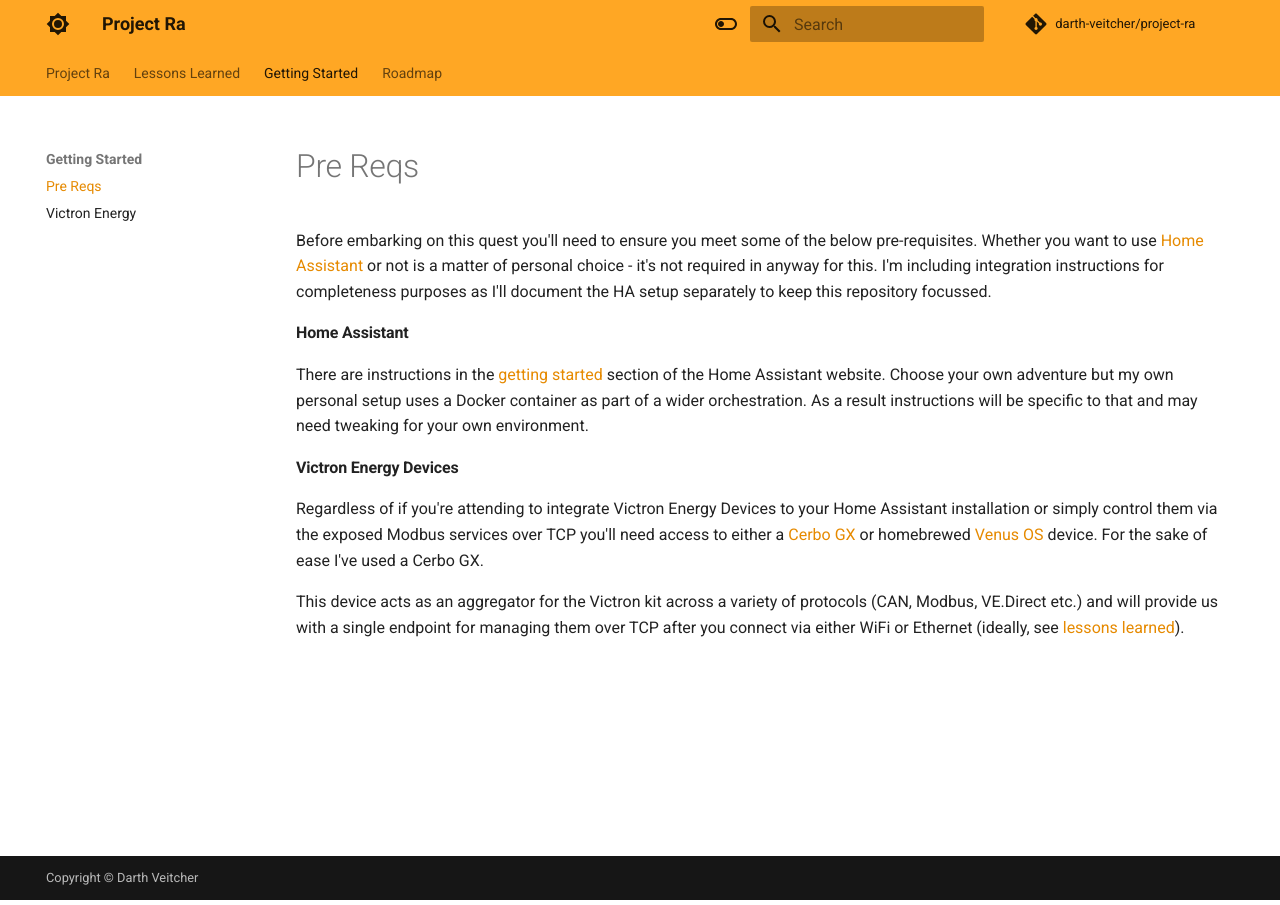
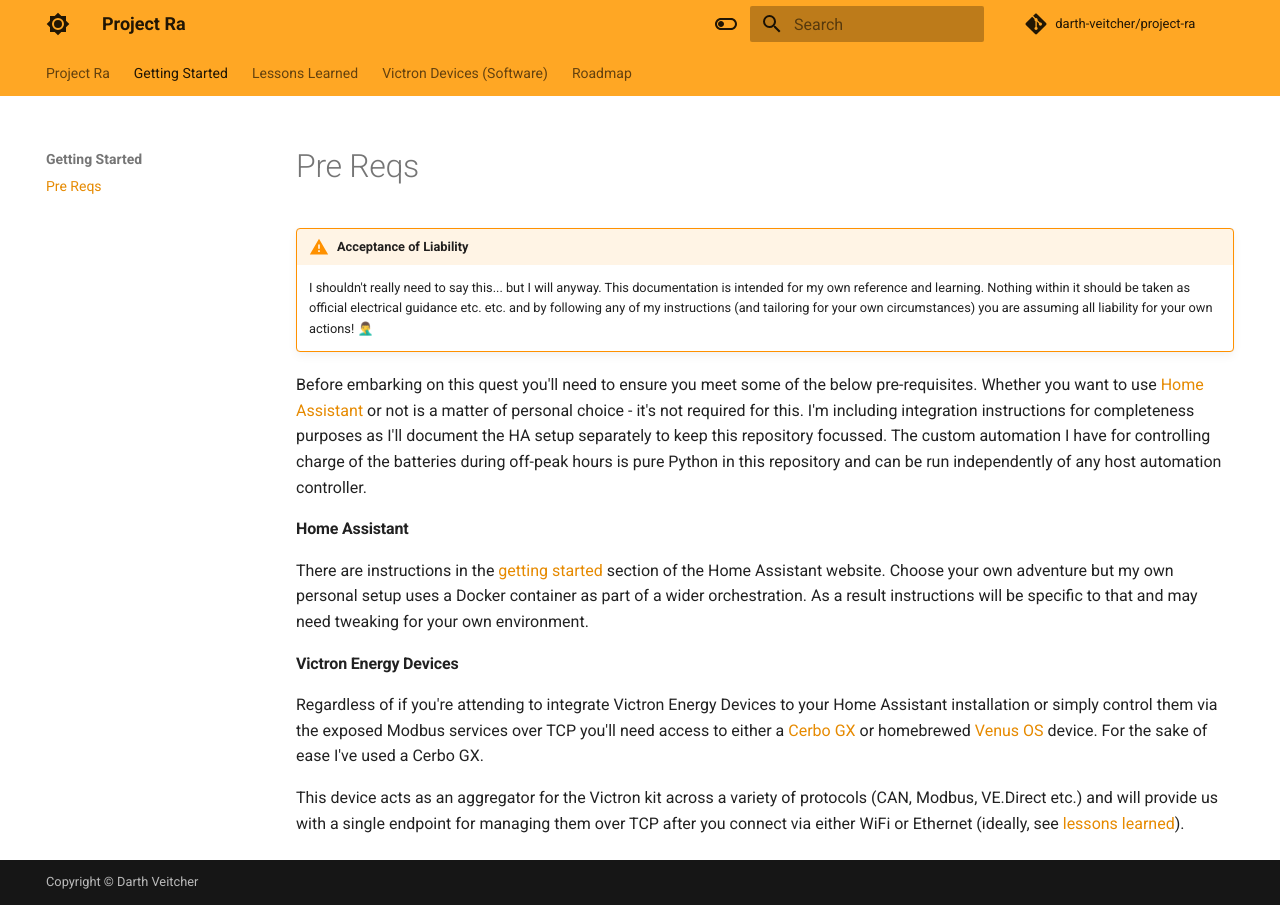
Before and after one commit to darth-veitcher/project-ra, an MkDocs documentation site: the page built from docs/getting-started/pre-reqs.md, in a window 1280 px wide. Built offline with MkDocs 1.6.1 and Material for MkDocs 9.7.7, drawn with Linux system fonts in a browser that asks for light colours; some web fonts are replaced; comment, search, counter and statistics services are not loaded; the version menu is left out.

Commit message:
refactor victron section

```diff
--- a/docs/getting-started/pre-reqs.md
+++ b/docs/getting-started/pre-reqs.md
@@ -5,7 +5,11 @@
   - toc
 ---
 
-Before embarking on this quest you'll need to ensure you meet some of the below pre-requisites. Whether you want to use [Home Assistant](https://www.home-assistant.io) or not is a matter of personal choice - it's not required in anyway for this. I'm including integration instructions for completeness purposes as I'll document the HA setup separately to keep this repository focussed.
+!!! warning "Acceptance of Liability"
+
+    I shouldn't really need to say this... but I will anyway. This documentation is intended for my own reference and learning. Nothing within it should be taken as official electrical guidance etc. etc. and by following any of my instructions (and tailoring for your own circumstances) you are assuming all liability for your own actions! 🤦‍♂️
+
+Before embarking on this quest you'll need to ensure you meet some of the below pre-requisites. Whether you want to use [Home Assistant](https://www.home-assistant.io) or not is a matter of personal choice - it's not required for this. I'm including integration instructions for completeness purposes as I'll document the HA setup separately to keep this repository focussed. The custom automation I have for controlling charge of the batteries during off-peak hours is pure Python in this repository and can be run independently of any host automation controller.
 
 ## Home Assistant
 
--- a/mkdocs.yml
+++ b/mkdocs.yml
@@ -6,10 +6,13 @@
 # Nav
 nav:
   - "Project Ra": "index.md"
-  - "Lessons Learned": "lessons-learned.md"
   - "Getting Started":
       - "Pre Reqs": "getting-started/pre-reqs.md"
-      - "Victron Energy": "home-assistant/victron.md"
+  - "Lessons Learned": "lessons-learned.md"
+  - "Victron Devices (Software)":
+      - "ModbusTCP": "victron/victron.md"
+      - "Automation: Charge during off-peak": "victron/off-peak-charging.md"
+      - "Home Assistant": "victron/home-assistant.md"
   - "Roadmap": "todo.md"
 
 # Repository
```
Also changed, not shown: docs/lessons-learned.md (+19 -6 lines), docs/victron/home-assistant.md (added, +63 -0 lines), docs/victron/off-peak-charging.md (added, +9 -0 lines), docs/victron/victron.md (renamed from docs/home-assistant/victron.md, +4 -60 lines), 1 other file.
